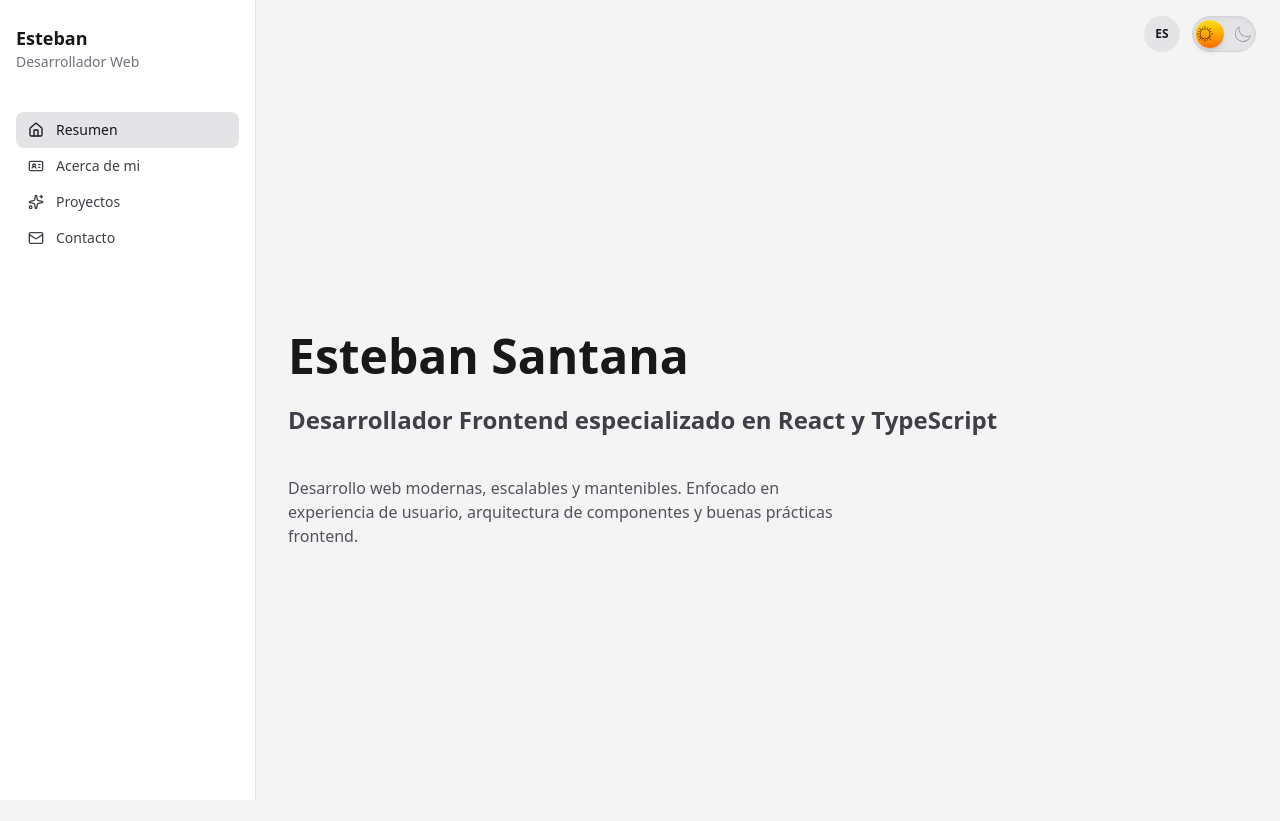
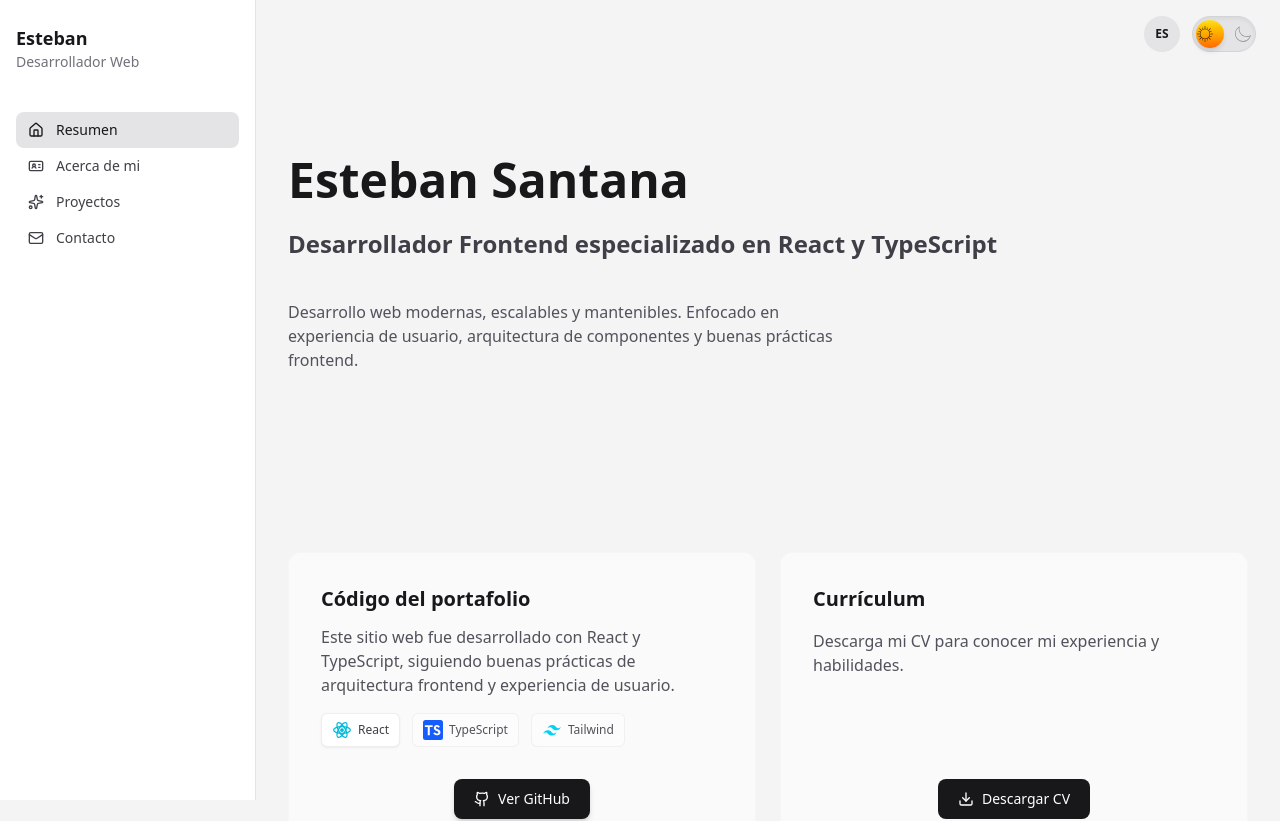
Before and after one commit to bsantanag95/proyecto_portafolio, a React (Vite) app: page / in a window 1280 px wide. Shown: the top 821 px of the page. Built offline with nearby package versions, Linux system fonts and the light colour scheme.

Commit message:
style(hero): tweak minor design details

```diff
--- a/src/pages/Home/Contact.tsx
+++ b/src/pages/Home/Contact.tsx
@@ -25,7 +25,7 @@ const Contact = () => {
   return (
     <section
       id="contact"
-      aria-label={t.home.contact}
+      aria-label={t.contact.title}
       className="scroll-mt-24 py-24 px-4 flex justify-center"
     >
       <AnimatedSection delay={0.1}>
--- a/src/pages/Home/GitHubCta.tsx
+++ b/src/pages/Home/GitHubCta.tsx
@@ -52,7 +52,7 @@ function GithubCTA() {
     hover:shadow-md hover:shadow-cyan-400/25
 
     dark:hover:bg-cyan-400/10
-    dark:hover:shadow-cyan-400/20
+    dark:hover:shadow-cyan-400/20 cursor-default
   "
           >
             <ReactIcon className="text-cyan-500 transition-transform duration-300 group-hover:rotate-6 group-hover:scale-110" />
@@ -71,7 +71,7 @@ function GithubCTA() {
       hover:-translate-y-0.5
       hover:border-blue-500/40
       hover:bg-blue-50/60 dark:hover:bg-blue-500/10
-      hover:shadow-md hover:shadow-blue-500/20
+      hover:shadow-md hover:shadow-blue-500/20 cursor-default
     "
           >
             <TypeScriptIcon className="text-blue-600 dark:text-blue-500 transition-transform duration-300 group-hover:scale-110" />
@@ -90,7 +90,7 @@ function GithubCTA() {
       hover:-translate-y-0.5
       hover:border-cyan-300/40
       hover:bg-cyan-50/60 dark:hover:bg-cyan-300/10
-      hover:shadow-md hover:shadow-cyan-300/20
+      hover:shadow-md hover:shadow-cyan-300/20 cursor-default
     "
           >
             <TailwindIcon className="text-cyan-400 transition-transform duration-300 group-hover:scale-110" />
--- a/src/pages/Home/Hero.tsx
+++ b/src/pages/Home/Hero.tsx
@@ -4,7 +4,7 @@ function Hero() {
   const { t } = useLanguage();
 
   return (
-    <section className="max-w-3xl space-y-6 min-h-[80vh] flex flex-col justify-center">
+    <section className="max-w-3xl space-y-6 min-h-[60vh] flex flex-col justify-center">
       <h1 className="text-3xl sm:text-4xl md:text-5xl font-bold">
         Esteban Santana
       </h1>
--- a/src/pages/Home/Home.tsx
+++ b/src/pages/Home/Home.tsx
@@ -3,8 +3,8 @@ import SectionSpy from "../../components/Sidebar/SectionSpy";
 
 function Home() {
   return (
-    <main className="space-y-24">
-      <section id="hero" className="pt-24">
+    <main className="space-y-12">
+      <section id="hero">
         <Hero />
       </section>
       <section className="grid gap-6 sm:grid-cols-2">
```
